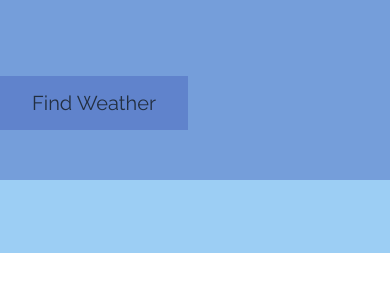
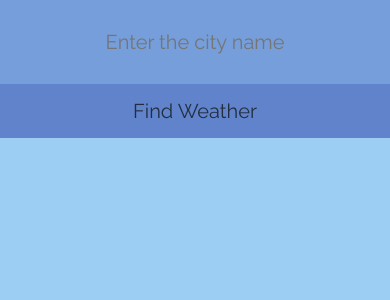
Before and after one commit to JihanSh/Weather-API, a React (Create React App) app: page / in a window 390 px wide. Shown: the top 300 px of the page. Built offline with nearby package versions, Linux system fonts and the light colour scheme; the HTML template or start-up script is replaced by a standard one.

Commit message:
FInalize work

```diff
--- a/src/App.css
+++ b/src/App.css
@@ -20,7 +20,7 @@ button {
   padding: 15px 32px;
   text-align: center;
 }
-.main {
+* {
   background-color: #9ccef4;
 }
 .weather {
@@ -44,7 +44,6 @@ h4 {
   font-weight: none;
 }
 .time {
-
   display: flex;
   flex-direction: row;
   justify-content: space-around;
@@ -52,5 +51,34 @@ h4 {
   margin-top: 73px;
 }
 .w1 {
-  width: 100px;
+  width: 60%;
 }
+
+.body {
+  padding-top: 3%;
+  margin-bottom: 5%;
+}
+
+.hourly-weather {
+  text-align: center;
+  width: 100%;
+}
+
+@media (max-width: 768px) {
+  .header {
+    display: flex;
+    flex-direction: column;
+    padding-bottom: 0;
+  }
+  .header input {
+    width: 100%;
+    height: 10vh;
+    padding: 0;
+    margin: 0;
+    text-align: center;
+  }
+
+  .time {
+    flex-direction: column;
+  }
+}
--- a/src/components/FindWeather.jsx
+++ b/src/components/FindWeather.jsx
@@ -12,7 +12,7 @@ function FindWeather({ fetchWeather }) {
       <input
         type="text"
         className="country"
-        value={city}
+        placeholder="Enter the city name"
         onChange={(e) => setCity(e.target.value)}
       />
       <button onClick={fetchWeatherHandler}>Find Weather</button>
--- a/src/components/HourlyWeather.jsx
+++ b/src/components/HourlyWeather.jsx
@@ -1,12 +1,11 @@
 import { imageChooser } from "../extra/imageChoose";
-import MostlyCloudy from "../images/weather-icons/mostlycloudy.svg";
 
 const HourlyWeather = ({ response }) => {
   return (
-    <div>
+    <div className="hourly-weather">
       <p>{response.dt_txt.substring(10, 16)}</p>
       {imageChooser(response.weather[0].main, "w1")}
-      <p>{`${response.main.temp}K`}</p>
+      <p>{`${response.main.temp}\u00b0C`}</p>
     </div>
   );
 };
--- a/src/components/WeatherDisplay.jsx
+++ b/src/components/WeatherDisplay.jsx
@@ -10,9 +10,7 @@ function WeatherDisplay({ response }) {
         <div>
           {imageChooser(res.weather[0].main, "weather")}
           <h3>{res.weather[0].description}</h3>
-          <h2>{`Temperature ${(res.main.temp_min + 273.15).toFixed(1)}K to ${(
-            res.main.temp_max + 273.15
-          ).toFixed(1)}K`}</h2>
+          <h2>{`Temperature ${res.main.temp_min}\u00b0C to ${res.main.temp_max}\u00b0C`}</h2>
           <h4>{`Humidity ${res.main.humidity}%    Pressure ${res.main.pressure}`}</h4>
         </div>
       )}
```
